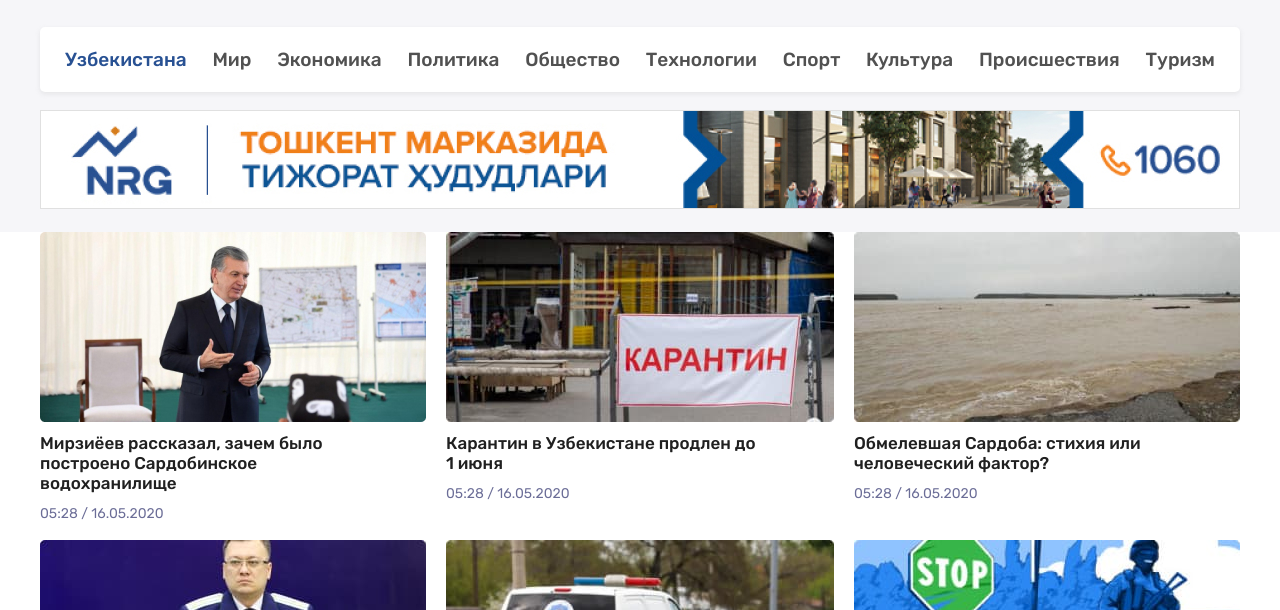
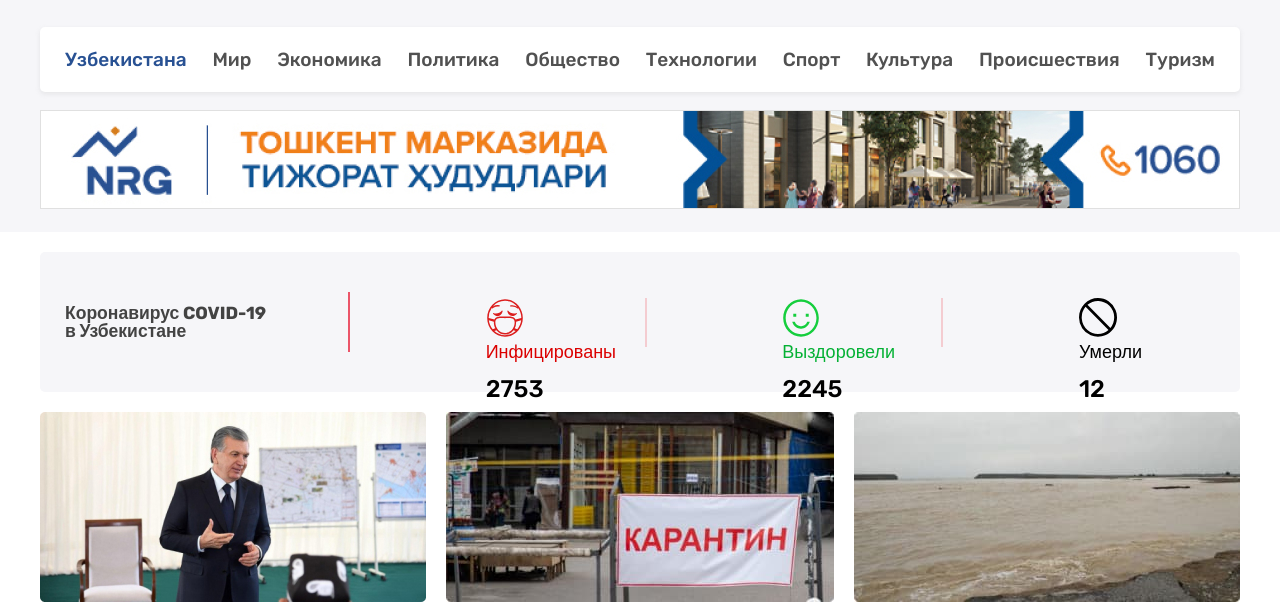
Before and after one commit to doramkh28/namanganliklar-24, a plain HTML site: page index.html in a window 1280 px wide. Shown: the part 112-722 px from the top of the page. Drawn offline with Linux system fonts and the light colour scheme; files whose address does not match are found by name.

Commit message:
Create corona info bar

```diff
--- a/css/styles.css
+++ b/css/styles.css
@@ -209,6 +209,81 @@ img {
 }
 .phone-number-link, .phone-number-link img{
   display: block;
+}
+/* Covid info section */
+.corona-info{
+  display: flex;
+  justify-content: space-between;
+  align-items: center;
+  padding: 40px 0;
+  margin: 20px 0;
+  background: #F6F6F9;
+  border-radius: 5px;
+}
+.corona-info h3{
+  width: 310px;
+  padding: 12px 70px 12px 25px;
+  margin: 0;
+  border-right: 2px solid #EB5569;;
+}
+.corona-info-text{
+  width: 161px;
+  border-right: 2px solid #F4CCD1;
+  height: 49px;
+}
+.black{
+  border: none;
+}
+.red::before{
+  display: inline-block;
+  width: 38px;
+  height: 40px;
+  background-image: url("../img/red-emoji.svg");
+  background-repeat: no-repeat;
+  background-position: center center;
+  background-size: auto;
+  content: "";
+}
+.green::before{
+  display: inline-block;
+  width: 38px;
+  height: 40px;
+  background-image: url("../img/grren-emoji.svg");
+  background-repeat: no-repeat;
+  background-position: center center;
+  background-size: auto;
+  content: "";
+}
+.black::before{
+  display: inline-block;
+  width: 38px;
+  height: 40px;
+  background-image: url("../img/black-emoji.svg");
+  background-repeat: no-repeat;
+  background-position: center center;
+  background-size: auto;
+  content: "";
+}
+.corona-info-text p{
+  font-size: 18px;
+  line-height: 21px;
+  padding-bottom: 8px;
+  margin: 0;
+}
+.red p{
+  color: #DB0000;
+}
+.green p{
+  color: #05B135;
+}
+.black p{
+  color: #000000;
+}
+.corona-info-text span{
+  font-size: 24px;
+  font-weight: 500;
+  line-height: 1.5;
+  color: #000;
 }
 /* Top news section */
 .top-news {
--- a/index.html
+++ b/index.html
@@ -92,6 +92,26 @@
       </a>
     </div>
   </aside>
+
+  <section class="covid">
+    <div class="container">
+      <div class="corona-info">
+        <h3>Коронавирус COVID-19 в Узбекистане</h3>
+        <div class="corona-info-text red">
+          <p>Инфицированы</p>
+          <span>2753</span>
+        </div>
+        <div class="corona-info-text green">
+          <p>Выздоровели</p>
+          <span>2245</span>
+        </div>
+        <div class="corona-info-text black">
+          <p>Умерли</p>
+          <span>12</span>
+        </div>
+      </div>
+    </div>
+  </section>
 
   <!-- Top news section -->
   <section class="top-news">
```
Also changed, not shown: img/black-emoji.svg (added), img/grren-emoji.svg (added), img/red-emoji.svg (added).
